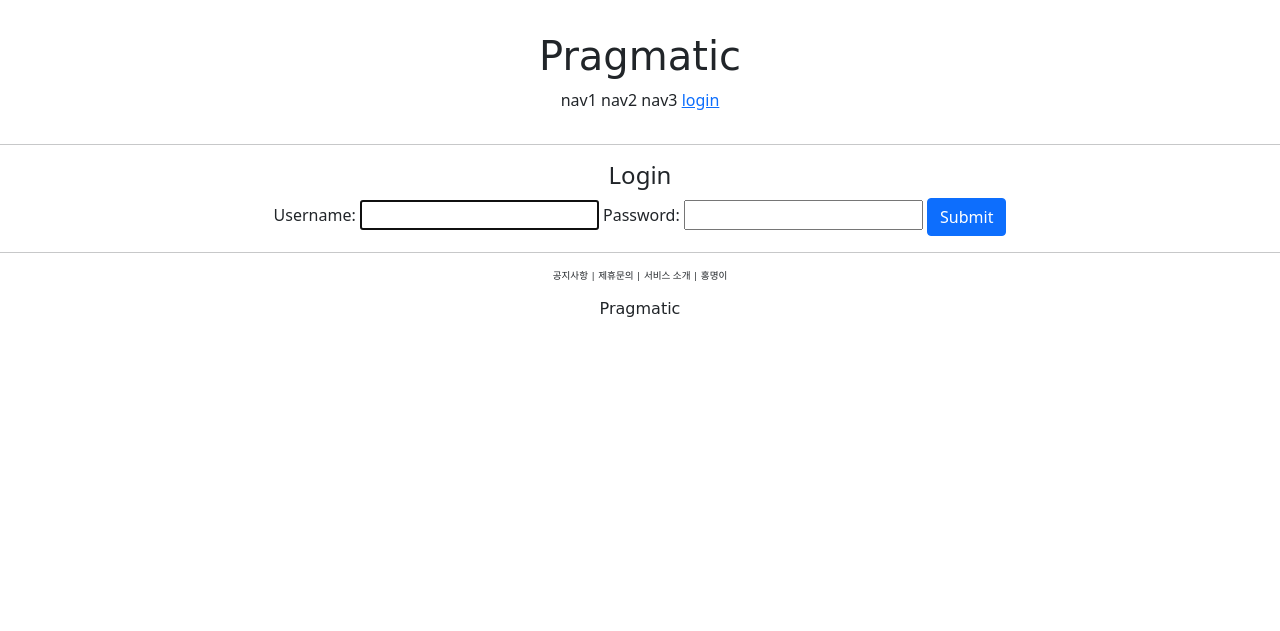
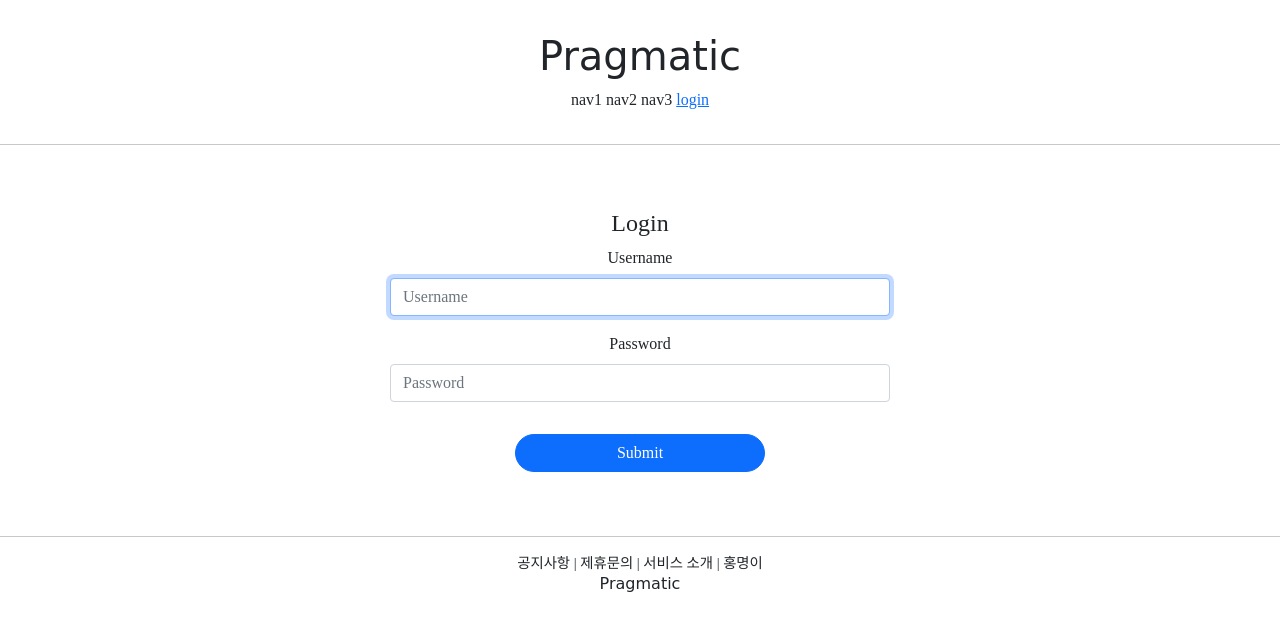
Before and after one commit to Devshowviz/Hongterest, a Django app: page /account/login/ in a window 1280 px wide. Shown: the top 631 px of the page. Run offline with Django 4.2, Linux system fonts and the light colour scheme; some libraries are stand-ins or nearby versions; some web fonts are replaced.

Commit message:
django course 23

```diff
--- a/accountapp/templates/accountapp/login.html
+++ b/accountapp/templates/accountapp/login.html
@@ -1,15 +1,17 @@
 {% extends 'base.html' %}
+{% load bootstrap4 %}
 
 {% block content %}
 
-    <div style="text-align: center">
+    <div style="text-align: center; max-width: 500px; margin: 4rem auto">
         <div>
         <h4>Login</h4>
         </div>
         <form action="" method="post">
             {% csrf_token %}
-            {{ form }}
-            <input type = "submit" class="btn btn-primary">
+{#            {{ form }}#}
+            {% bootstrap_form form %}
+            <input type = "submit" class="btn btn-primary rounded-pill col-6 mt-3">
 
         </form>
     </div>
--- a/pragmatic/settings.py
+++ b/pragmatic/settings.py
@@ -54,6 +54,7 @@ INSTALLED_APPS = [
     'django.contrib.messages',
     'django.contrib.staticfiles',
     'accountapp',
+    'bootstrap4',
 ]
 
 MIDDLEWARE = [
--- a/static/base.css
+++ b/static/base.css
@@ -2,10 +2,9 @@
      text-align: center; margin-bottom: 2rem
 }
 .pragmatic_footer_button{
-      font-size: .6rem;
+      font-size: .9rem;
 }
 .pragmatic_logo{
-     margin-top: 1rem;
      font-family: 'Shizuru', cursive;
 }
 .pragmatic_header{
--- a/templates/base.html
+++ b/templates/base.html
@@ -4,7 +4,7 @@
 {% include 'head.html'  %}
 
 
-<body>
+<body style="font-family: 'NanumsquareB'">
 
     {% include 'header.html'  %}
 
--- a/templates/head.html
+++ b/templates/head.html
@@ -11,4 +11,27 @@
     <link href="https://fonts.googleapis.com/css2?family=Shizuru&display=swap" rel="stylesheet">
     {# Default CSS LINK    #}
     <link rel = "stylesheet" type = "text/css" href = "{% static 'base.css' %}">
+    <style>
+        @font-face {
+            font-family: 'NanumSquareB';
+            src : local('NanumSquareB');
+            url("{% static 'fonts/NanumSquareB.otf' %}") format("opentype");
+        }
+        @font-face {
+            font-family: 'NanumSquareEB';
+            src : local('NanumSquareEB');
+            url("{% static 'fonts/NanumSquareEB.otf' %}") format("opentype");
+        }
+        @font-face {
+            font-family: 'NanumSquareL';
+            src : local('NanumSquareL');
+            url("{% static 'fonts/NanumSquareL.otf' %}") format("opentype");
+        }
+        @font-face {
+            font-family: 'NanumSquareR';
+            src : local('NanumSquareR');
+            url("{% static 'fonts/NanumSquareR.otf' %}") format("opentype");
+        }
+
+    </style>
 </head>
--- a/templates/header.html
+++ b/templates/header.html
@@ -11,7 +11,7 @@
                 <span>login</span>
             </a>
             {% else %}
-            <a href="{% url 'accountapp:logout'%}?next={{ request.path }} %}">
+            <a href="{% url 'accountapp:login'%}?next={{ request.path }} %}">
                 <span>logout</span>
             </a>
             {% endif %}
```
Also changed, not shown: accountapp/templates/accountapp/create.html (+6 -2 lines), db.sqlite3, static/fonts/NanumSquareB.otf (added), static/fonts/NanumSquareEB.otf (added), static/fonts/NanumSquareL.otf (added), static/fonts/NanumSquareR.otf (added).
